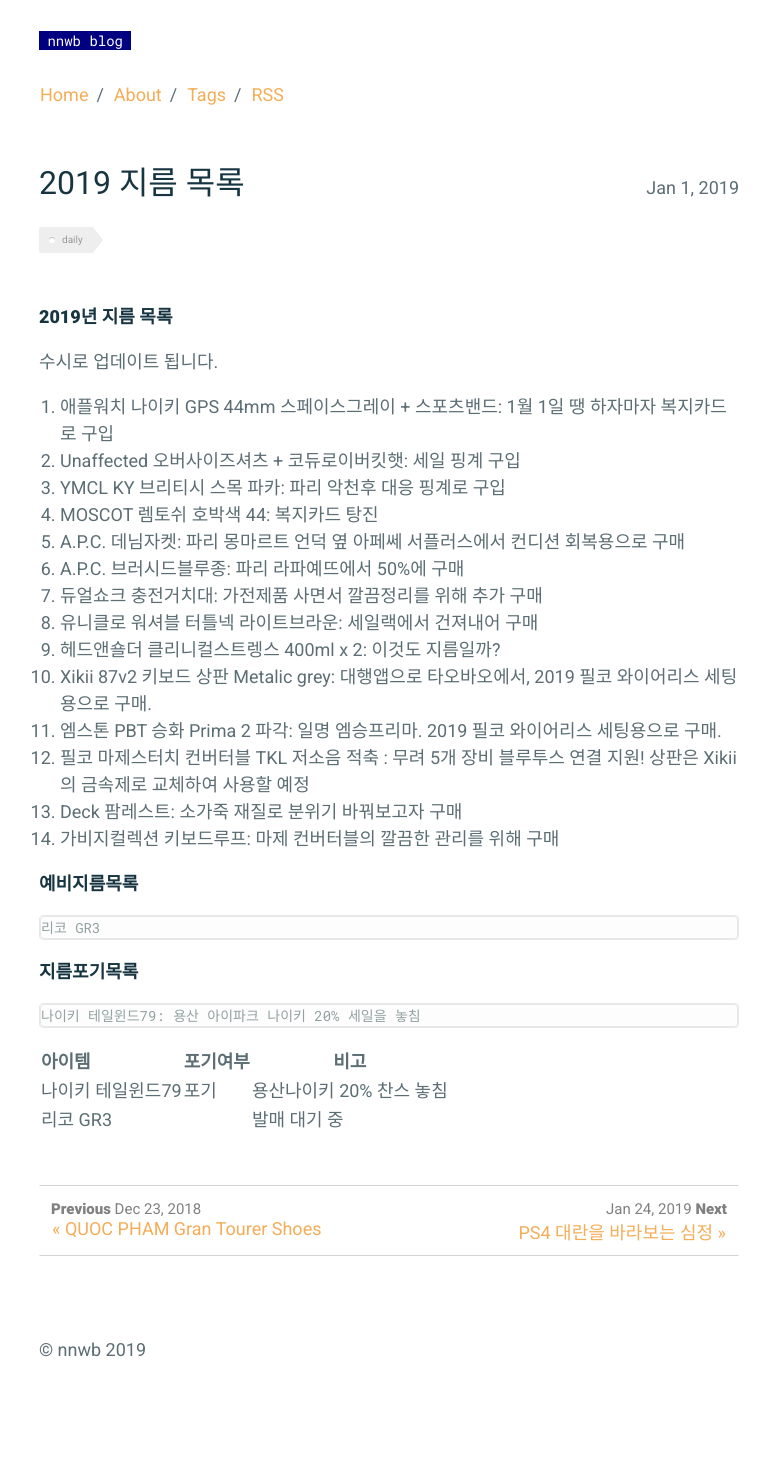
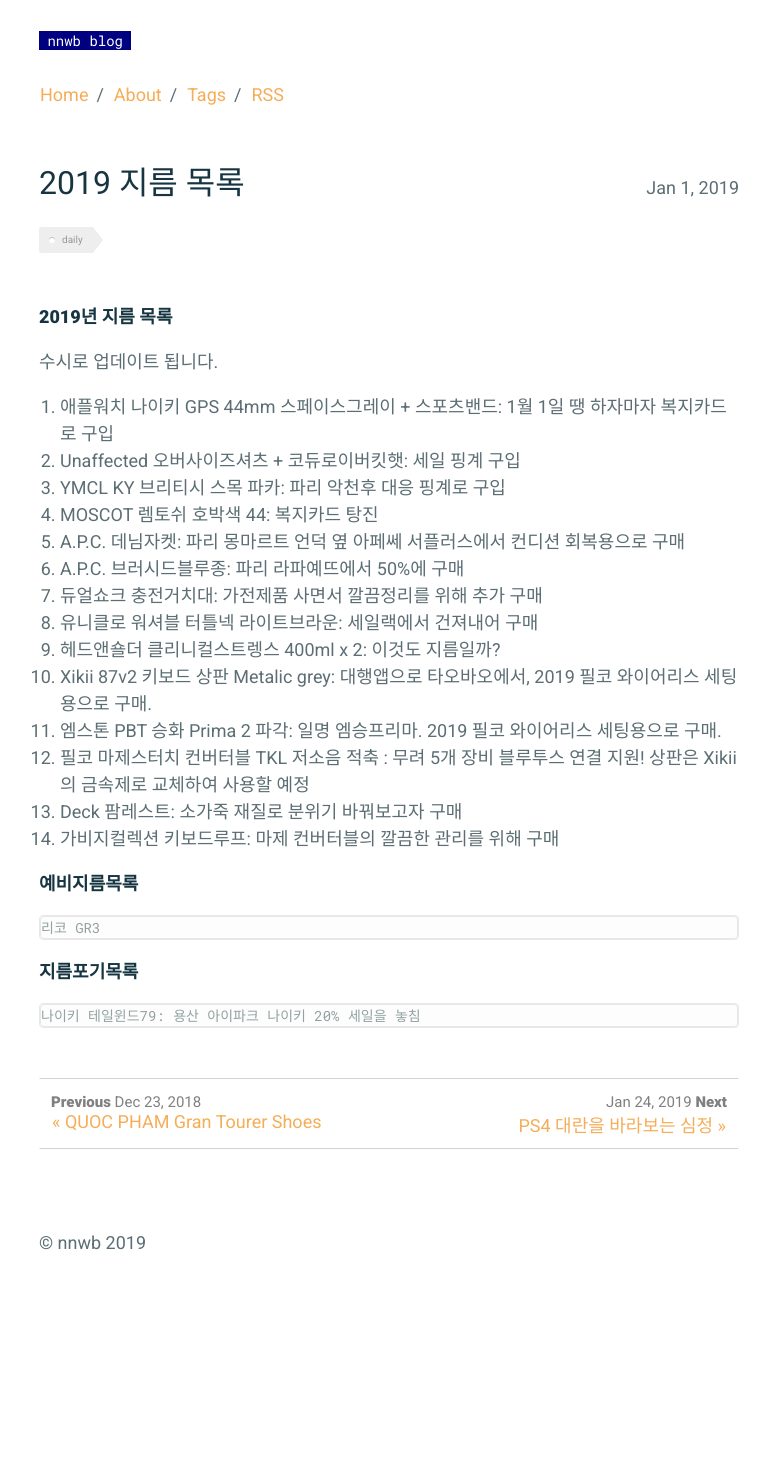
Before and after one commit to nnwb/nnwb.github.io, a Jekyll site: the page built from _posts/2019-01-01-2019buy.md, in a window 1280 px wide. Shown: the whole page, without its empty margins (251-1021 px from the left). Built offline with Jekyll 4.4.1, drawn with Linux system fonts in a browser that asks for light colours; comment, search, counter and statistics services are not loaded; after the commit the page ends 1356 px from its top, so only the background shows below that.

Commit message:
Update 2019-01-01-2019buy.md

````diff
--- a/_posts/2019-01-01-2019buy.md
+++ b/_posts/2019-01-01-2019buy.md
@@ -37,10 +37,3 @@ comments: true
 ```
 나이키 테일윈드79: 용산 아이파크 나이키 20% 세일을 놓침
 ```
-
-
-
-| 아이템 | 포기여부 | 비고 |
-| :-------- | :-------- | : -------- |
-| 나이키 테일윈드79 | 포기 | 용산나이키 20% 찬스 놓침 |
-| 리코 GR3 |   | 발매 대기 중 |
````
